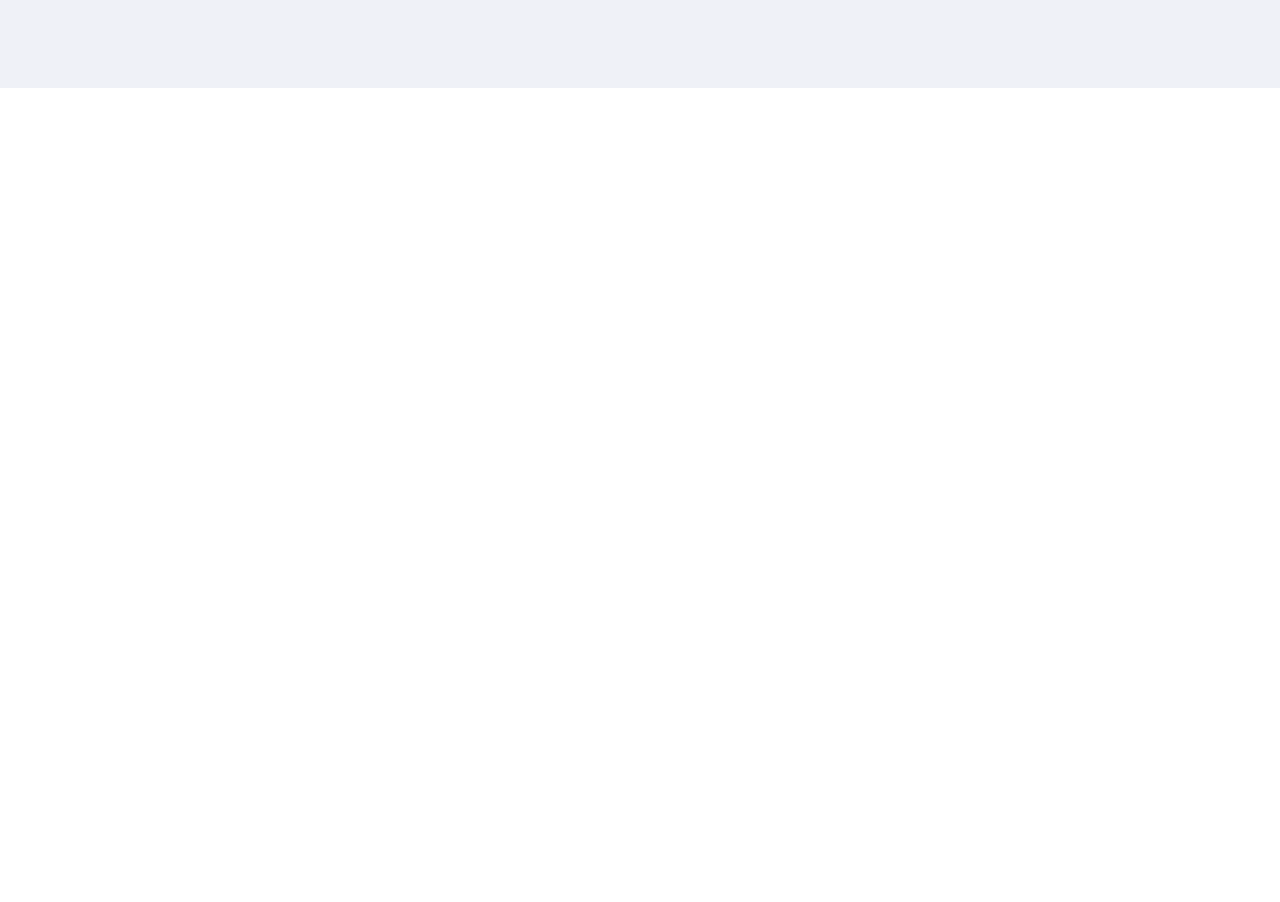
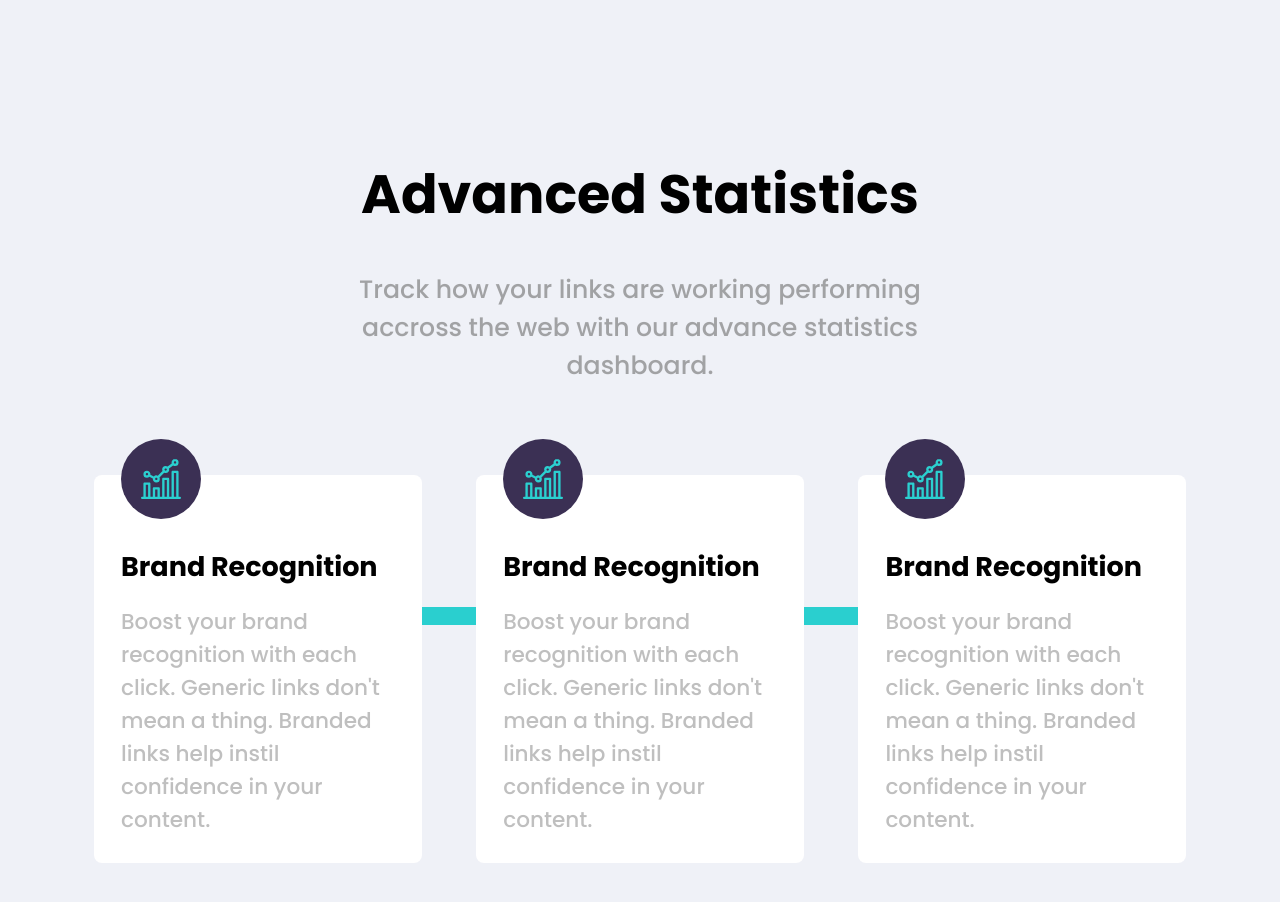
Before and after one commit to Im-Abhi/TIF, a Next.js app: page / in a window 1280 px wide. Shown: the part 1216-2118 px from the top of the page. Before the commit the page ends 1304 px from the top, so only its background shows below. Built offline with nearby package versions, Linux system fonts and the light colour scheme.

Commit message:
Statistics section

```diff
--- /dev/null
+++ b/components/Statistics/Statistics.js
@@ -0,0 +1,73 @@
+import Image from 'next/image';
+
+import BrandRecognition from "../../public/icon-brand-recognition.svg";
+
+import {
+    Div,
+    Flex,
+    Heading,
+    Para,
+    SubTitleWrapper,
+    CardsWrapper,
+    Card1,
+    Heading1,
+    Para1,
+    Circle,
+    Line,
+} from "./StatisticsStyled";
+
+const Content = () => {
+    return (
+        <Flex>
+            <Div>
+                <SubTitleWrapper>
+                    <Heading>Advanced Statistics</Heading>
+                    <Para>
+                        Track how your links are working performing accross the web with our
+                        advance statistics dashboard.
+                    </Para>
+                </SubTitleWrapper>
+                <CardsWrapper>
+                    <Card1>
+                        <Circle>
+                            <Image src={BrandRecognition} alt="brand-recognition" />
+                        </Circle>
+                        <Heading1>Brand Recognition</Heading1>
+                        <Para1>
+                            Boost your brand recognition with each click. Generic links don't
+                            mean a thing. Branded links help instil confidence in your
+                            content.
+                        </Para1>
+                    </Card1>
+                    <Line />
+                    <Card1>
+                        <Circle>
+                            <Image src={BrandRecognition} alt="brand-recognition" />
+                        </Circle>
+                        <Heading1>Brand Recognition</Heading1>
+                        <Para1>
+                            Boost your brand recognition with each click. Generic links don't
+                            mean a thing. Branded links help instil confidence in your
+                            content.
+                        </Para1>
+                    </Card1>
+                    <Line />
+                    <Card1>
+                        <Circle>
+                            <Image src={BrandRecognition} alt="brand-recognition" />
+                        </Circle>
+                        <Heading1>Brand Recognition</Heading1>
+                        <Para1>
+                            Boost your brand recognition with each click. Generic links don't
+                            mean a thing. Branded links help instil confidence in your
+                            content.
+                        </Para1>
+                    </Card1>
+                    <Line />
+                </CardsWrapper>
+            </Div>
+        </Flex>
+    );
+};
+
+export default Content;
--- /dev/null
+++ b/components/Statistics/StatisticsStyled.js
@@ -0,0 +1,175 @@
+import styled from "styled-components";
+
+export const Flex = styled.div`
+  display: flex;
+  position: relative;
+  background-color: #eff1f7;
+  height: 100%;
+  width: 100%;
+  margin: 0 auto;
+  @media screen and (max-width: 768px) {
+    padding-top: 1rem;
+  }
+`;
+
+export const Div = styled.div`
+  display: flex;
+  position: relative;
+  padding: 30px;
+  width: 90%;
+  max-width: 1500px;
+  flex-direction: column;
+  margin: 0 auto;
+  @media screen and (max-width: 768px) {
+    display: flex;
+    height: 100%;
+    padding: 0px;
+  }
+`;
+
+export const SubTitleWrapper = styled.div`
+  display: flex;
+  justify-content: center;
+  flex-direction: column;
+  align-items: center;
+  margin-bottom: 4rem;
+  @media screen and (max-width: 768px) {
+    text-align: center;
+    align-items: center;
+  }
+`;
+
+export const Heading = styled.h1`
+  font-size: 3rem;
+  font-weight: 700;
+  @media screen and (max-width: 768px) {
+    font-size: 2rem;
+    font-weight: 600;
+  }
+`;
+
+export const Para = styled.p`
+  font-size: 1.4rem;
+  font-weight: 500;
+  color: #737373a1;
+  width: 60%;
+  margin: 0 auto;
+  text-align: center;
+  @media screen and (max-width: 768px) {
+    font-size: 1rem;
+    font-weight: 400;
+    width: 90%;
+  }
+`;
+
+// <---------->
+
+export const CardsWrapper = styled.div`
+  margin-top: 4rem;
+  display: flex;
+  align-items: center;
+  gap: 1rem;
+  position: relative;
+  justify-content: space-between;
+  flex-direction: row;
+  flex-wrap: wrap;
+  height: 100%;
+
+  @media screen and (max-width: 768px) {
+    flex-direction: column;
+    padding-bottom: 2rem;
+    gap: 5rem;
+  }
+`;
+
+export const Card1 = styled.div`
+  display: flex;
+  position: relative;
+  flex-direction: column;
+  background-color: white;
+  justify-content: space-evenly;
+  cursor: pointer;
+  padding: 1.5rem;
+  width: 30%;
+  z-index: 20;
+  border-radius: 8px;
+  transform: translateY(-3rem);
+  transition: all 0.2s;
+  &:hover {
+    box-shadow: 0 0 50px rgb(17 17 17 / 23%);
+  }
+  @media screen and (max-width: 768px) {
+    display: flex;
+    height: 28%;
+    width: 100%;
+    align-items: center;
+    text-align: center;
+    transform: translateY(0rem);
+  }
+`;
+
+export const Heading1 = styled.h3`
+  display: flex;
+  margin-bottom: 0;
+  padding: 1rem 0;
+  font-size: 1.5rem;
+  font-weight: 700;
+  @media screen and (max-width: 768px) {
+    font-size: 1.1rem;
+  }
+  @media screen and (max-width: 1200px) {
+    font-size: 1.3rem;
+  }
+`;
+
+export const Para1 = styled.p`
+  display: flex;
+  font-size: 1.2rem;
+  color: #bfbfbf;
+  margin: 0;
+  @media screen and (max-width: 768px) {
+    display: flex;
+    font-size: 0.9rem;
+  }
+  @media screen and (max-width: 1200px) {
+    font-size: 1rem;
+  }
+`;
+
+export const Circle = styled.div`
+  display: flex;
+  align-items: center;
+  justify-content: center;
+  background-color: #3b3054;
+  border-radius: 50%;
+  height: 80px;
+  width: 80px;
+  position: absolute;
+  top: -2rem;
+  background-size: cover;
+  z-index: 100;
+`;
+
+export const Line = styled.div`
+  display: flex;
+  position: absolute;
+  height: 1rem;
+  width: 60%;
+  top: 20%;
+  margin-left: 50%;
+  transform: translate(-50%, 0);
+  background-color: #2acfcf;
+  z-index: 10;
+
+  @media screen and (max-width: 768px) {
+    transform: rotate(90deg);
+    width: 100%;
+    height: 0.5rem;
+    margin-left: 0%;
+    top: 50%;
+  }
+
+  @media screen and (max-width: 480px) {
+    width: 200%;
+  }
+`;
--- a/pages/index.js
+++ b/pages/index.js
@@ -1,11 +1,13 @@
 import GetStarted from '../components/GetStarted/GetStarted';
 import ShortenIt from '../components/ShortenIt/ShortenIt';
+import Statistics from '../components/Statistics/Statistics';
 
 export default function Home() {
 	return (
 		<div>
 			<GetStarted />
 			<ShortenIt />
+			<Statistics />
 		</div>
 	)
 }
```
